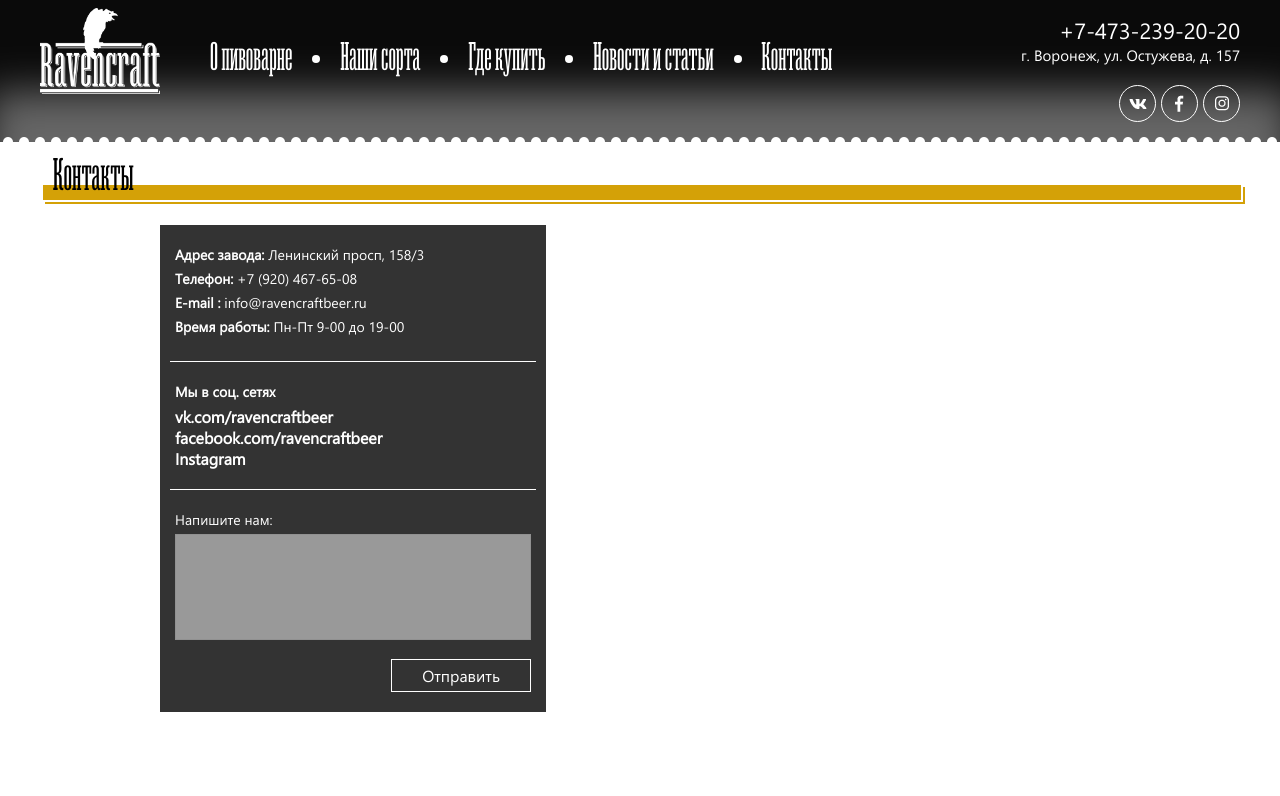
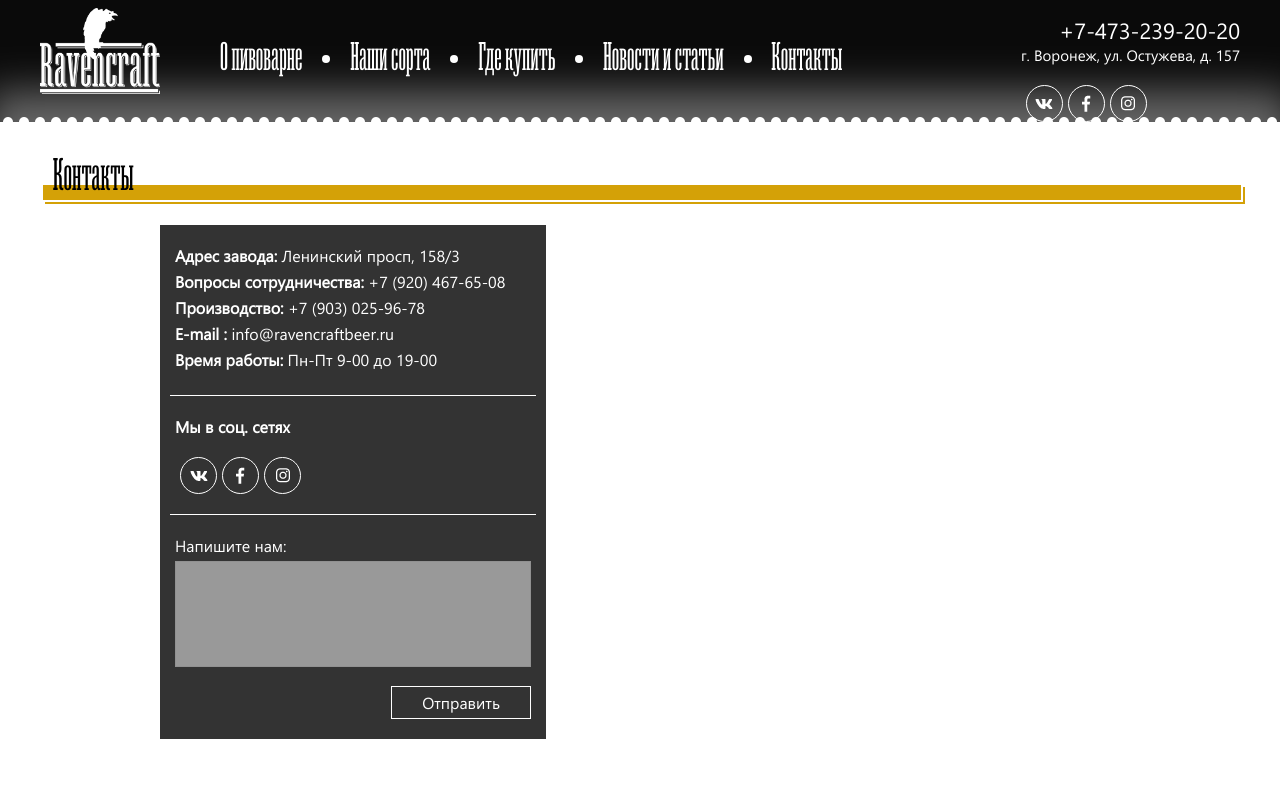
Before and after one commit to StrannikCrn/ravencraft, a Django app: page /kontakty/ in a window 1280 px wide. Shown: the top 796 px of the page. Run offline with Django 3.2, Linux system fonts and the light colour scheme; data comes from the database, SQL or seed files in the repository.

Commit message:
no message

```diff
--- a/app/static/css/contacts.css
+++ b/app/static/css/contacts.css
@@ -48,7 +48,7 @@
 
 .c_form_block p {
     margin-bottom: 5px;
-    font-size: 14px;
+    font-size: 16px;
 }
 
 .vinete_wr {
@@ -82,3 +82,12 @@
     border-color: white;
 
 }
+
+.h_logos {
+    float: none;
+    margin-bottom: 0px;
+}
+
+footer {
+    margin-top: 0px;
+}
--- a/app/static/css/news.css
+++ b/app/static/css/news.css
@@ -68,7 +68,8 @@
 
 .news_block {
     overflow: hidden;
-    margin-bottom: 30px;
+    margin-bottom: 80px;
+    margin-top: 20px;
 }
 
 .light_box {
--- a/app/static/css/second_template.css
+++ b/app/static/css/second_template.css
@@ -19,7 +19,10 @@
 
 .h_logo {
     float: left;
+    text-decoration: none;
+    width: 130px;
 }
+
 .h_logo img{
     width: 120px;
     margin-top: -7px;
@@ -106,6 +109,31 @@
 
 }
 
+.underlogo_text {
+    font-family: "palker_font", Verdana, Tahoma;
+    font-size: 32px;
+    margin-top: -4px;
+    color: white;
+
+}
+
+.underlogo_text2 {
+    font-family: "palker_font", Verdana, Tahoma;
+    font-size: 32px;
+    margin-top: -4px;
+    color: white;
+    display: none;
+
+}
+
+.h_logo:hover .underlogo_text {
+    display: none;
+}
+
+.h_logo:hover .underlogo_text2 {
+    display: block;
+
+}
 
 
 .h_address {
--- a/app/templates/app/contacts.html
+++ b/app/templates/app/contacts.html
@@ -55,21 +55,18 @@
                 <div class="contacts_form segoe">
                     <div class=" c_form_block">
                         <p><b>Адрес завода:</b> Ленинский просп, 158/3</p>
-                        <p><b>Телефон:</b> +7 (920) 467-65-08</p>
+                        <p><b>Вопросы сотрудничества:</b> +7 (920) 467-65-08</p>
+                        <p><b>Производство:</b> +7 (903) 025-96-78</p>
                         <p><b>E-mail :</b> info@ravencraftbeer.ru</p>
                         <p><b>Время работы: </b> Пн-Пт 9-00 до 19-00</p>
                     </div>
                     <div class="c_form_block">
                         <p><b>Мы в соц. сетях</b></p>
-                        <div class="c_social">
-                            <a href="https://vk.com/ravencraftbeer"><b>vk.com/ravencraftbeer</b></a>
-                        </div>
-                        <div class="c_social">
-                            <a href="https://facebook.com/ravencraftbeer"><b>facebook.com/ravencraftbeer</b></a>
-                        </div>
-                        <div class="c_social">
-                            <a href="https://www.instagram.com/explore/tags/ravencraft/"><b>Instagram</b></a>
-                        </div>
+                <div class="h_logos">
+                    <a href="https://vk.com/ravencraftbeer" target="_blank" class="vk_circle"></a>
+                    <a href="https://www.facebook.com/Ravencraftbeer" target="_blank" class="facebook_circle"></a>
+                    <a href="https://www.instagram.com/ravencraftvrn/" target="_blank" class="instagram_circle"></a>
+                </div>
                     </div>
                     <div class="c_form_block">
                         <p>Напишите нам:</p>
```
Also changed, not shown: app/static/css/index.css (+17 -2 lines), app/static/css/where_buy.css (+9 -0 lines), app/templates/app/where_buy.html (+15 -9 lines), 2 other files.
